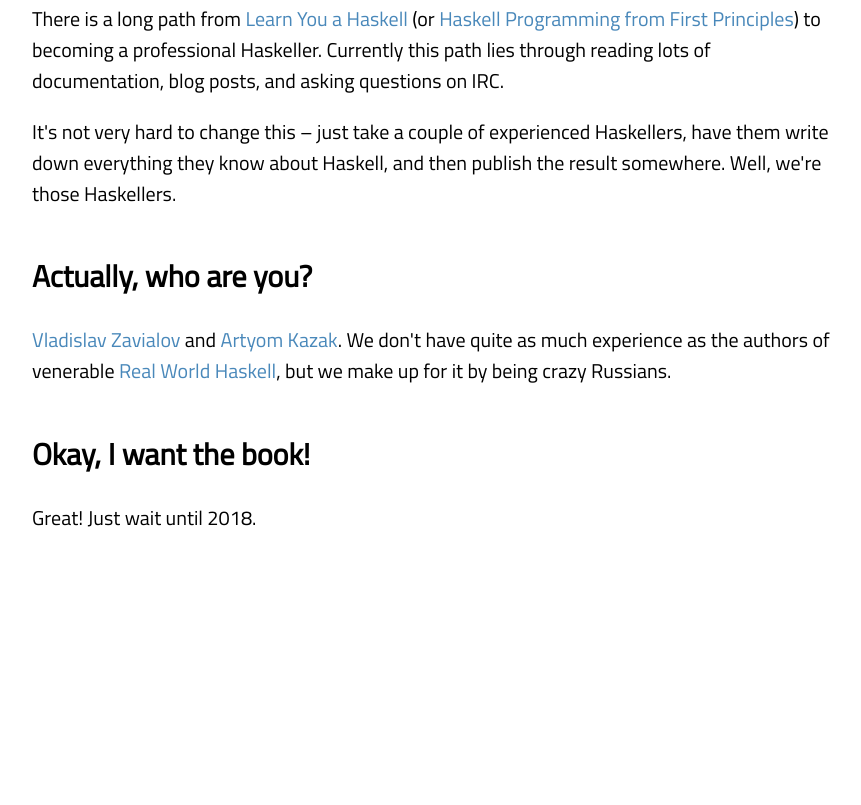
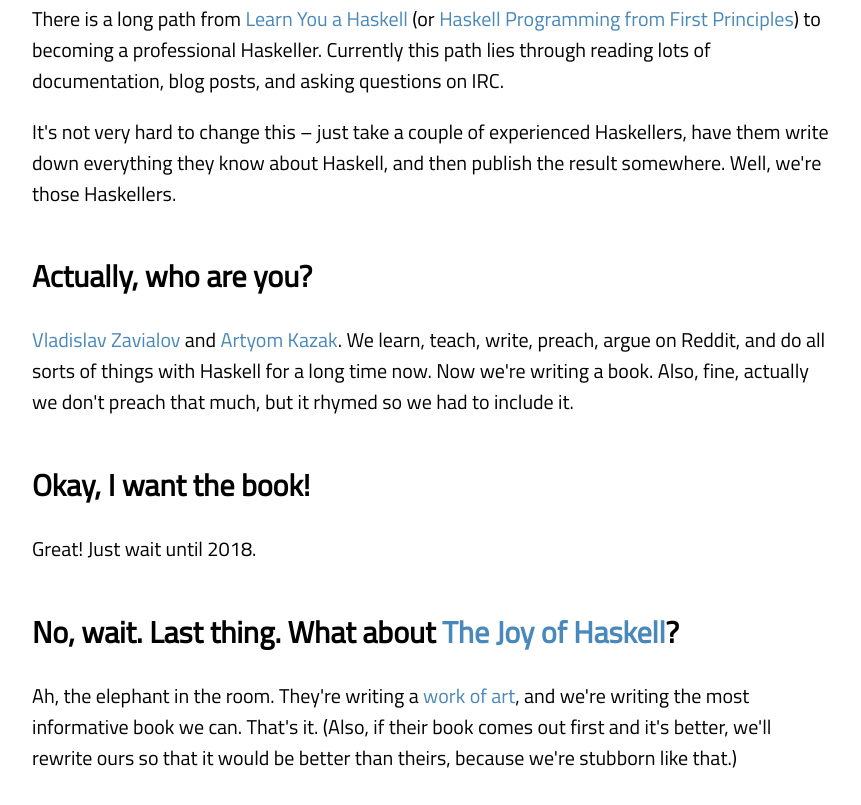
Before and after one commit to neongreen/intermediatehaskell.com, a plain HTML site: page index.html in a window 1280 px wide. Shown: the part 849-1654 px from the top of the page, without its empty margins (208-1069 px from the left). Before the commit the page ends 1422 px from the top, so only its background shows below. Drawn offline with Linux system fonts and the light colour scheme.

Commit message:
Rewrite some text again

```diff
--- a/index.html
+++ b/index.html
@@ -43,14 +43,26 @@
         <h2>Actually, who are you?</h2>
         <p>
           <a href="https://int-index.com">Vladislav Zavialov</a> and
-          <a href="https://artyom.me">Artyom Kazak</a>. We don't have quite
-          as much experience as the authors of
-          venerable <a href="http://book.realworldhaskell.org">Real World
-          Haskell</a>, but we make up for it by being crazy Russians.
+          <a href="https://artyom.me">Artyom Kazak</a>. We learn, teach,
+          write, preach, argue on Reddit, and do all sorts of things with
+          Haskell for a long time now. Now we're writing a book. Also, fine,
+          actually we don't preach that much, but it rhymed so we had to
+          include it.
         </p>
         <h2>Okay, I want the book!</h2>
         <p>
           Great! Just wait until 2018.
+        </p>
+        <h2>No, wait. Last thing. What
+            about <a href="https://joyofhaskell.com">The Joy of
+            Haskell</a>?</h2>
+        <p>
+          Ah, the elephant in the room. They're writing
+          a <a href="https://joyofhaskell.com/posts/2017-02-28-welcome.html#why-joy">work
+          of art</a>, and we're writing the most informative book we can.
+          That's it. (Also, if their book comes out first and it's better,
+          we'll rewrite ours so that it would be better than theirs, because
+          we're stubborn like that.)
         </p>
         </div>
       </section>
```
